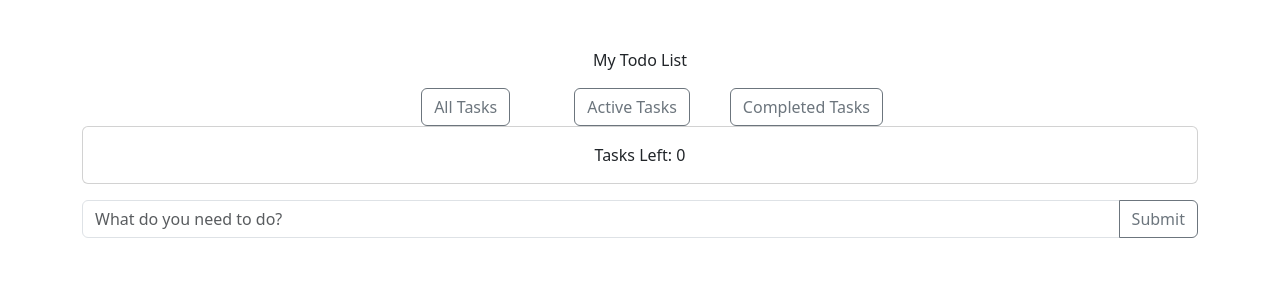
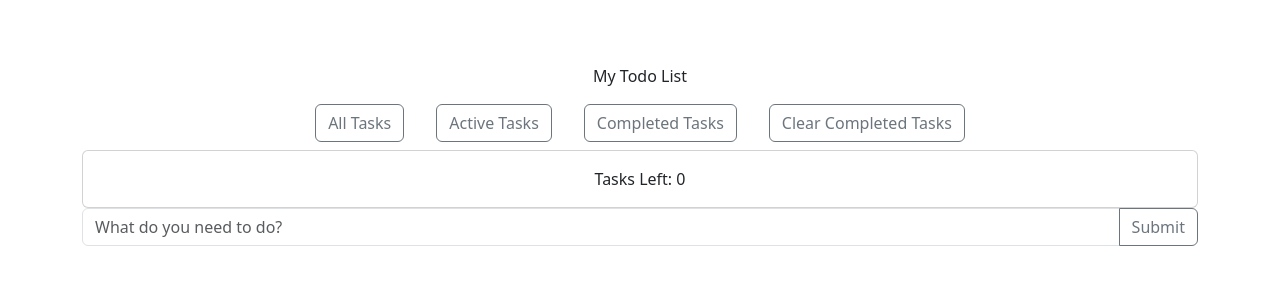
Before and after one commit to hmgreen44/Todo-List-React, a React (Create React App) app: page / in a window 1280 px wide. Shown: the top 300 px of the page. Built offline with nearby package versions, Linux system fonts and the light colour scheme.

Commit message:
functioning todolist

```diff
--- a/src/App.js
+++ b/src/App.js
@@ -5,14 +5,15 @@ import Todo from "./Components/Todo"
 class App extends React.Component {
   constructor(props) {
     super(props);
-    this.state = { newChore: '', taskList: [], tasksViewable: "All" };
+    this.state = { newChore: '', taskList: [], tasksViewable: 'all' };
     this.handleChange = this.handleChange.bind(this);
     this.handleSubmit = this.handleSubmit.bind(this);
     this.handleRemove = this.handleRemove.bind(this);
     this.handleComplete = this.handleComplete.bind(this);
-
+    this.setFilter = this.setFilter.bind(this);
+    this.clearCompleted = this.clearCompleted.bind(this);
   }
-
+  //ran
   componentDidMount() {
     let taskList = window.localStorage.getItem('taskList')
     if (taskList) {
@@ -23,7 +24,7 @@ class App extends React.Component {
 
     }
   }
-
+  //whenever you set state this runs to update local storage
   componentDidUpdate() {
     window.localStorage.setItem('taskList', JSON.stringify(this.state.taskList))
 
@@ -46,10 +47,6 @@ class App extends React.Component {
       })
     }
     event.preventDefault();
-  }
-  viewableTasks() {
-
-
   }
 
   handleRemove(id) {
@@ -74,40 +71,47 @@ class App extends React.Component {
       })
     })
   }
-  taskFilter() {
+  setFilter(newFilter){
+    this.setState({tasksViewable: newFilter })
 
+  }
+  clearCompleted(){
+    const filterCompleted = this.state.taskList.filter(item => !item.completed)
+    this.setState({ taskList: filterCompleted })
   }
 
   render() {
     const filterHelper = item => {
-      if (item.completed && this.state.tasksViewable === 'Completed') {
+      if (this.state.tasksViewable === 'all') {
         return item
       }
-      if (this.state.tasksViewable === 'All') {
-        return item
+      if (item.completed && this.state.tasksViewable === 'completed') {
+       return item
       }
-      if (this.state.tasksViewable === 'Active' && !item.completed) {
+      if (!item.completed && this.state.tasksViewable === 'active') {
         return item
       }
     }
 
+
     return (
       <div className="App container" >
         <div className="card-body text-center">
-          <blockquote className="blockquote mb-0 mt-5" />
+          <blockquote className="blockquote mb-0 mt-5 p-2" />
           <p>My Todo List</p>
-          <button type="button" onClick={filterHelper} className="btn btn-outline-secondary mx-5">All Tasks</button>
-          <button type="button" onClick={filterHelper} className="btn btn-outline-secondary mx-3">Active Tasks</button>
-          <button type="button" onClick={filterHelper} className="btn btn-outline-secondary mx-4">Completed Tasks</button>
-          <div class="card">
-            <div class="card-body">
-              Tasks Left: { this.state.taskList.filter(item => !item.completed).length }
+          <button type="button" onClick={() => this.setFilter('all')} className="btn btn-outline-secondary mx-3 mb-2">All Tasks</button>
+          <button type="button" onClick={() => this.setFilter('active')} className="btn btn-outline-secondary mx-3 mb-2">Active Tasks</button>
+          <button type="button" onClick={() => this.setFilter('completed')} className="btn btn-outline-secondary mx-3 mb-2">Completed Tasks</button>
+          <button type="button" onClick={() => this.clearCompleted('clear')} className="btn btn-outline-secondary mx-3 mb-2">Clear Completed Tasks</button>
+          <div className="card">
+            <div className="card-body border-0">
+              Tasks Left: {this.state.taskList.filter(item => !item.completed).length}
             </div>
           </div>
         </div>
 
         <form onSubmit={this.handleSubmit}>
-          <div className="input-group mb-3 mt-3">
+          <div className="input-group">
             <input type="text" value={this.state.newChore} onChange={this.handleChange} className="form-control" placeholder="What do you need to do?" aria-label="Recipient's username" aria-describedby="button-addon2" />
             <button className="btn btn-outline-secondary" type="button" onClick={this.handleSubmit} value="Submit" id="button-addon2">Submit</button>
           </div>
--- a/src/Components/Todo.js
+++ b/src/Components/Todo.js
@@ -12,7 +12,7 @@ function Todo(props) {
 
     return (
 
-        <div className="input-group mb-3 text-center p-1">
+        <div className="input-group mb-3 text-center mt-4">
             <button className="btn btn-outline-secondary" type="button" onClick={() => props.handleComplete(props.chore.id)} id="button-addon1">Complete</button>
             <input type="text" readOnly value={props.chore.taskText} className={props.chore.completed ? "text-decoration-line-through form-control" : "form-control"} aria-label="Recipient's username" aria-describedby="button-addon2" />
             <button className="btn btn-outline-secondary" type="button" onClick={() => props.handleRemove(props.chore.id)} id="button-addon2">X</button>
```
